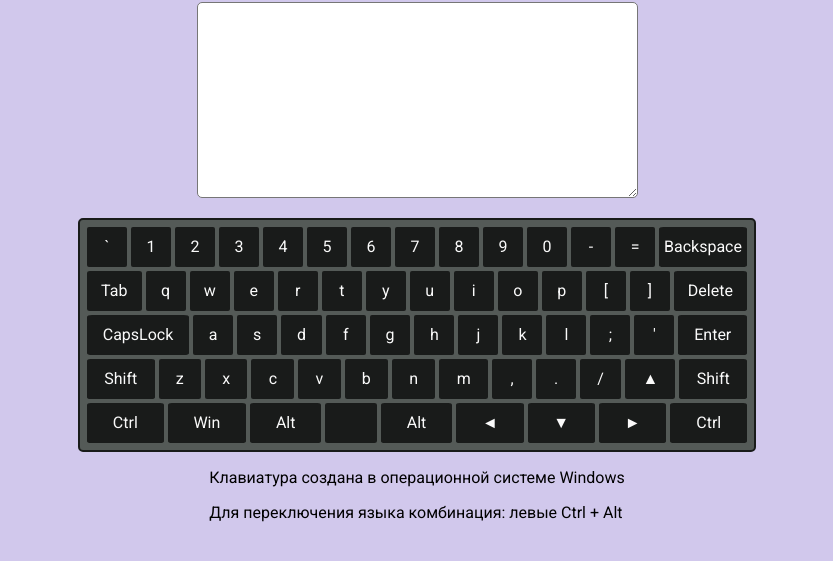
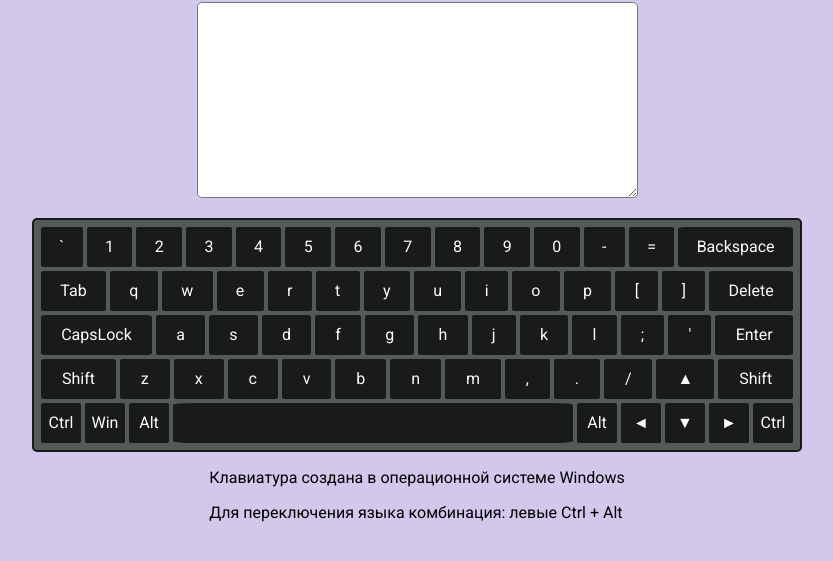
Before and after one commit to OKitel/virtual-keyboard, a website with bundled scripts: page index.html in a window 1280 px wide. Shown: the part 79-640 px from the top of the page, without its empty margins (223-1056 px from the left). Built offline with nearby package versions, Linux system fonts and the light colour scheme.

Commit message:
feat: add style for space

```diff
--- a/styles/components/_keyboard.scss
+++ b/styles/components/_keyboard.scss
@@ -64,3 +64,7 @@
     }
   }
 }
+
+.Space {
+  min-width: 400px;
+}
```
Also changed, not shown: styles/style.css, 1 other file.
